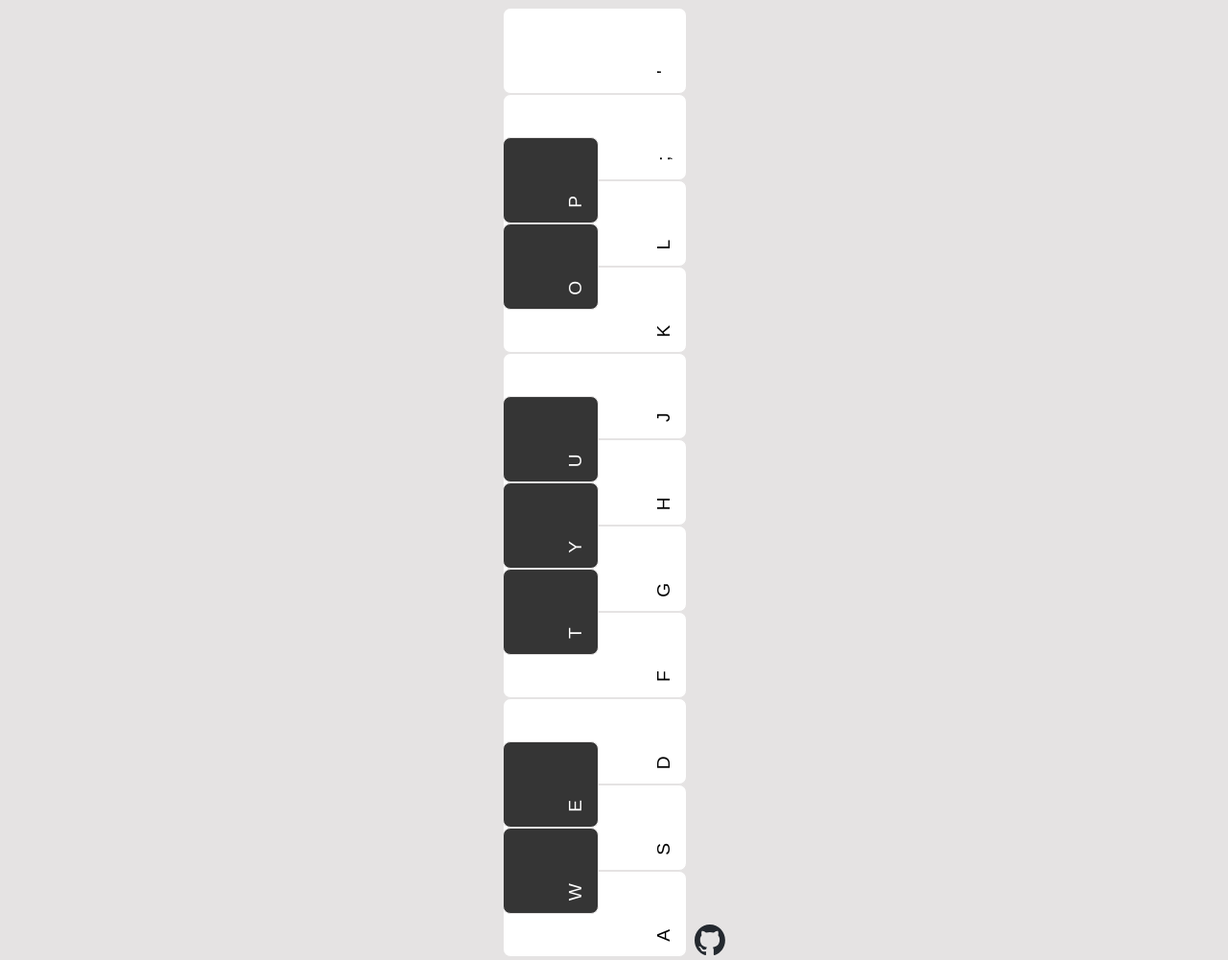
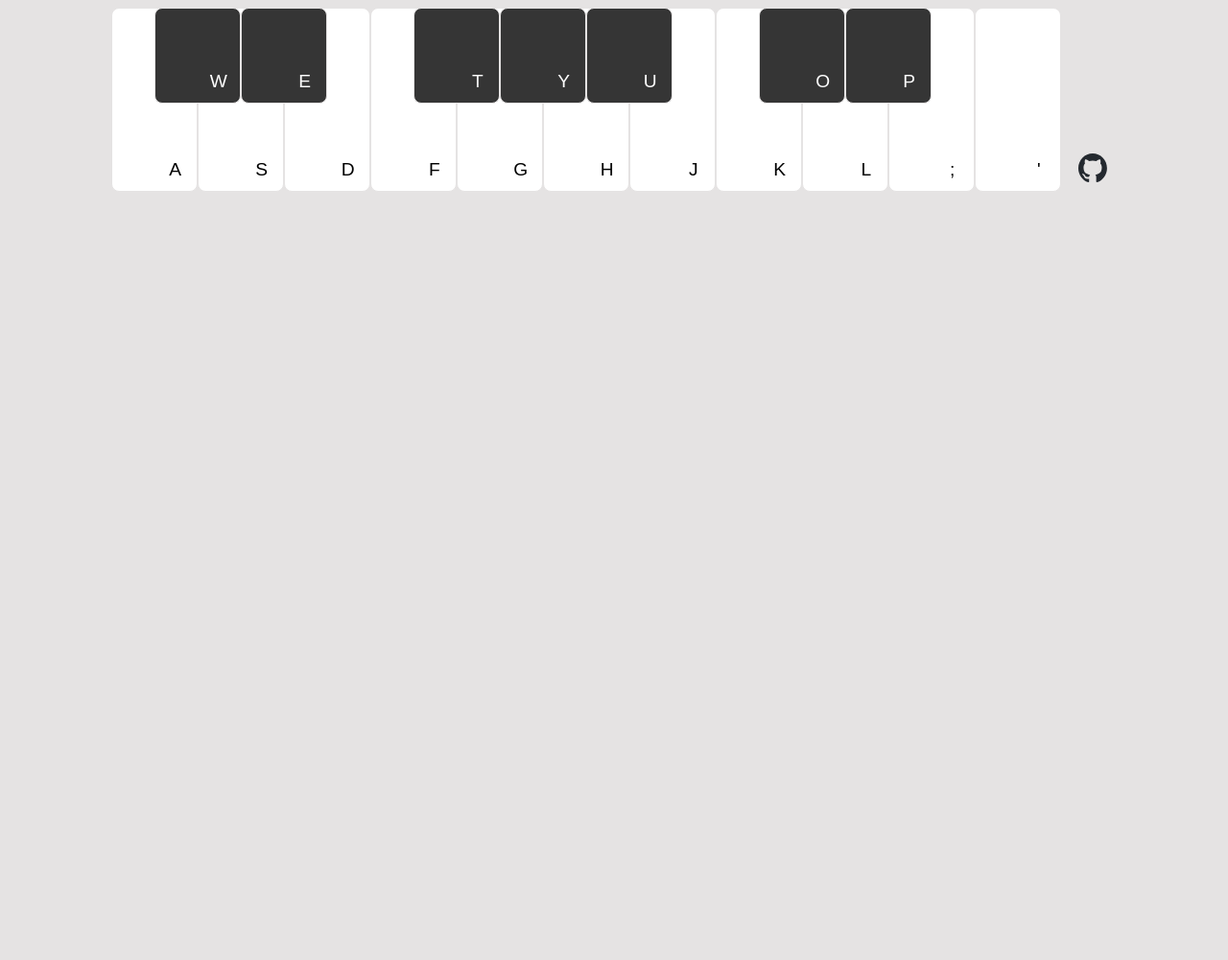
Before and after one commit to sshrop/keyboard, a website: page index.html in a window 1280 px wide. Shown: the whole page at 96% size. After the commit the page ends 800 px from the top, so only its background shows below. Drawn offline with Linux system fonts and the light colour scheme.

Commit message:
Make larger GitHub button.

```diff
--- a/css/style.css
+++ b/css/style.css
@@ -29,8 +29,6 @@ body {
   flex-direction: column-reverse;
 }
 
-/* Ref: https://stackoverflow.com/a/71472996 */
-
 .key {
   position: relative;
   cursor: pointer;
@@ -44,8 +42,6 @@ body {
 }
 
 .item--natural-note {
-  /* width: var(--key-width); */
-  /* height: var(--portrait-natural-key-height); */
   width: var(--portrait-natural-key-height);
   height: var(--key-width);
 }
@@ -68,9 +64,6 @@ body {
   margin: calc(var(--key-width) * -0.5) 0;
   width: var(--portrait-accidental-key-height);
   height: var(--key-width);
-  /* margin: 0 calc(var(--key-width) * -0.5);
-  height: var(--portrait-accidental-key-height);
-  width: var(--key-width); */
 }
 
 .key--accidental-note {
@@ -108,13 +101,40 @@ body {
 }
 
 .github-mark-wrapper {
-  height: 32px;
+  display: flex;
+  width: 50px;
+  height: 50px;
+  align-items: center;
+  justify-content: center;
   align-self: flex-end;
-  margin: 0 0 2px 8px;
+  margin: 0 0 0 8px;
 }
 
 .github-mark {
   display: inline-block;
-  height: 100%;
-  width: auto;
+  height: 30px;
+  width: 30px;
 }
+
+/* Ref: https://stackoverflow.com/a/71472996 */
+@media screen and (min-width: 100vh) {
+  /* the width is greater than the height; assume mobile */
+  .keyboard {
+    /* make keyboard horizontal */
+    flex-direction: row;
+  }
+
+  .item--natural-note {
+    width: var(--key-width);
+    height: var(--portrait-natural-key-height);
+  }
+  .item--accidental-note {
+    margin: 0 calc(var(--key-width) * -0.5);
+    height: var(--portrait-accidental-key-height);
+    width: var(--key-width);
+  }
+
+  .key__name-wrapper {
+    transform: unset;
+  }
+}
```
